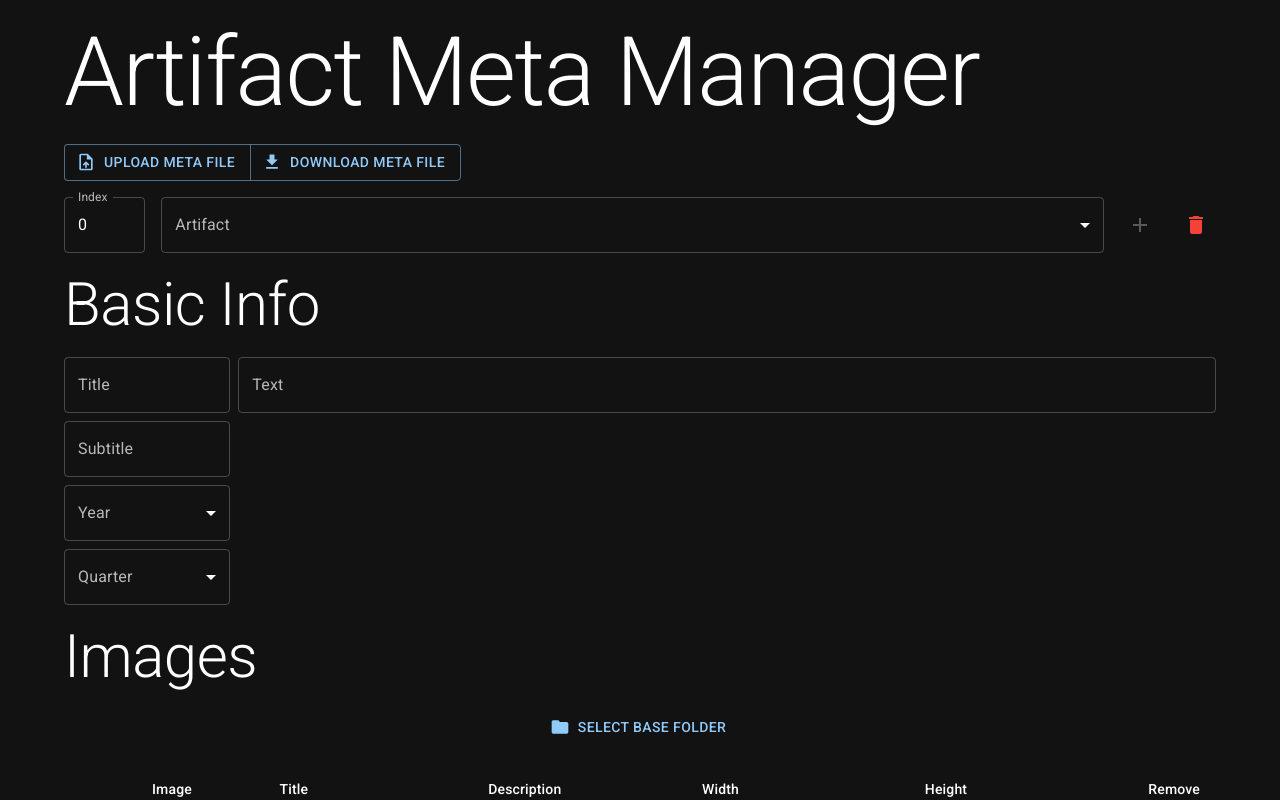
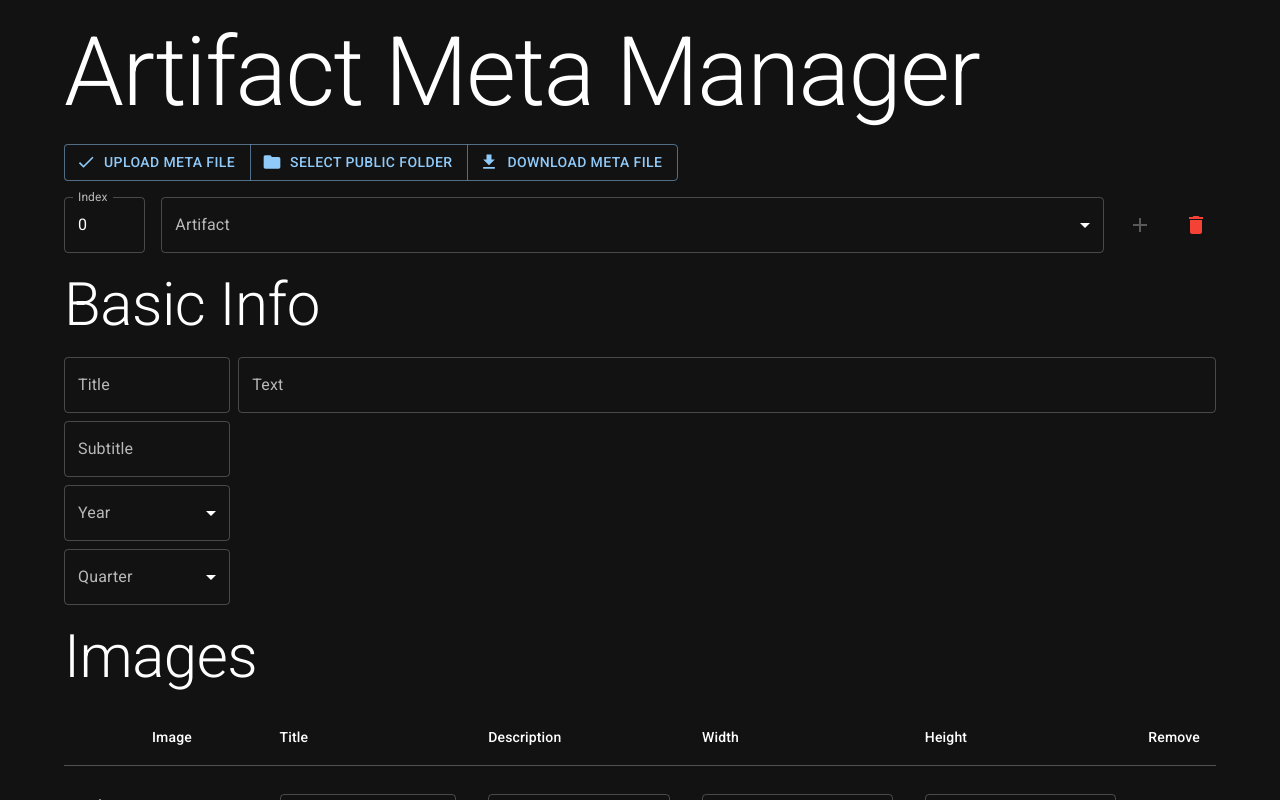
Before and after one commit to kjy5/artifact-meta-manager, a React (Vite) app: page / in a window 1280 px wide. Both pictures are taken after a click on the button 1140 px from the left and 224 px from the top of the page. Shown: the top 800 px of the page. Built offline with nearby package versions, Linux system fonts and the light colour scheme.

Commit message:
Upload public folder to get all paths

```diff
--- a/src/components/FileLoader.tsx
+++ b/src/components/FileLoader.tsx
@@ -1,7 +1,7 @@
-import { Button, ButtonGroup } from '@mui/material';
-import { FileDownload, UploadFile } from '@mui/icons-material';
+import {Button, ButtonGroup} from '@mui/material';
+import {Check, FileDownload, Folder, UploadFile} from '@mui/icons-material';
 import VisuallyHiddenInput from './VisuallyHiddenInput.tsx';
-import { ChangeEvent, ReactElement, useCallback } from 'react';
+import {ChangeEvent, ReactElement, useCallback} from 'react';
 import useStateStore from '../utils/store-manager.tsx';
 
 /**
@@ -10,12 +10,18 @@ import useStateStore from '../utils/store-manager.tsx';
  */
 function FileLoader(): ReactElement {
   const artifactMetas = useStateStore.use.artifactMetas();
+  const allAssetPaths = useStateStore.use.allAssetPaths();
   const uploadArtifactMetas = useStateStore.use.uploadArtifactMetas();
+  const setAllAssetPaths = useStateStore.use.setAllAssetPaths();
   const downloadArtifactMetas = useStateStore.use.downloadArtifactMetas();
 
   return (
     <ButtonGroup>
-      <Button aria-label={'upload meta file'} component={'label'} startIcon={<UploadFile />}>
+      <Button
+        aria-label={'upload meta file'}
+        component={'label'}
+        startIcon={artifactMetas.length > 0 ? <Check /> : <UploadFile />}
+      >
         Upload Meta File
         <VisuallyHiddenInput
           type={'file'}
@@ -30,6 +36,34 @@ function FileLoader(): ReactElement {
           )}
         />
       </Button>
+
+      <Button
+        aria-label={'pick public directory'}
+        component={'label'}
+        startIcon={allAssetPaths.length > 0 ? <Check /> : <Folder />}
+      >
+        Select Public folder
+        <VisuallyHiddenInput
+          type={'file'}
+          webkitdirectory={''}
+          directory={''}
+          multiple
+          onChange={useCallback(
+            (event: ChangeEvent<HTMLInputElement>) => {
+              if (event.target.files) {
+                // Extract paths of all files and remove `public` directory from the path.
+                setAllAssetPaths(
+                  [...event.target.files].map((file) =>
+                    file.webkitRelativePath.substring(file.webkitRelativePath.indexOf('/')),
+                  ),
+                );
+              }
+            },
+            [setAllAssetPaths],
+          )}
+        />
+      </Button>
+
       <Button
         aria-label={'download meta file'}
         startIcon={<FileDownload />}
--- a/src/components/Images.tsx
+++ b/src/components/Images.tsx
@@ -11,7 +11,7 @@ import {
     TextField,
     Typography,
 } from '@mui/material';
-import {Add, AddPhotoAlternate, ArrowDropDown, ArrowDropUp, Delete, Folder} from '@mui/icons-material';
+import {Add, AddPhotoAlternate, ArrowDropDown, ArrowDropUp, Delete} from '@mui/icons-material';
 import VisuallyHiddenInput from './VisuallyHiddenInput.tsx';
 import {ReactElement} from 'react';
 
@@ -90,21 +90,9 @@ function ImageRow(): ReactElement {
  * @constructor
  */
 function Images(): ReactElement {
-  // const setCurrentArtifactImagesRoot = useStateStore.use.setCurrentArtifactImagesRoot();
   return (
     <>
       <Typography variant={'h2'}>Images</Typography>
-
-      <Button
-        aria-label={'pick image directory'}
-        startIcon={<Folder />}
-        // onClick={useCallback(async () => {
-        //   const directoryHandle: FileSystemDirectoryHandle = await window.showDirectoryPicker();
-        //   setCurrentArtifactImagesRoot(directoryHandle.name);
-        // }, [setCurrentArtifactImagesRoot])}
-      >
-        Select Base folder
-      </Button>
 
       <TableContainer>
         <Table>
--- a/src/components/VisuallyHiddenInput.tsx
+++ b/src/components/VisuallyHiddenInput.tsx
@@ -11,4 +11,12 @@ const VisuallyHiddenInput = styled('input', { shouldForwardProp: () => true })({
   width: 1,
 });
 
+declare module 'react' {
+  interface InputHTMLAttributes<T> extends HTMLAttributes<T> {
+    // extends React's HTMLAttributes
+    directory?: string;
+    webkitdirectory?: string;
+  }
+}
+
 export default VisuallyHiddenInput;
--- a/src/utils/store-manager.tsx
+++ b/src/utils/store-manager.tsx
@@ -6,7 +6,7 @@ import { ArtifactMetas, createBlankArtifact } from '../models/artifact-meta-mode
 const useStateStoreBase = create<StoreModel>()((set, get) => ({
   // Default default state.
   currentArtifactIndex: -1,
-  currentArtifactImagesRoot: '',
+  allAssetPaths: [],
   isCreatingNewArtifact: false,
   artifactMetas: [],
 
@@ -36,8 +36,9 @@ const useStateStoreBase = create<StoreModel>()((set, get) => ({
     set({ currentArtifactIndex });
   },
 
-  setCurrentArtifactImagesRoot: (currentArtifactImagesRoot: string) => {
-    set({ currentArtifactImagesRoot });
+  setAllAssetPaths: (allAssetPaths: string[]) => {
+    set({ allAssetPaths });
+    console.log(allAssetPaths);
   },
 
   createNewArtifact: () => {
```
Also changed, not shown: src/models/store-model.tsx (+5 -5 lines).
